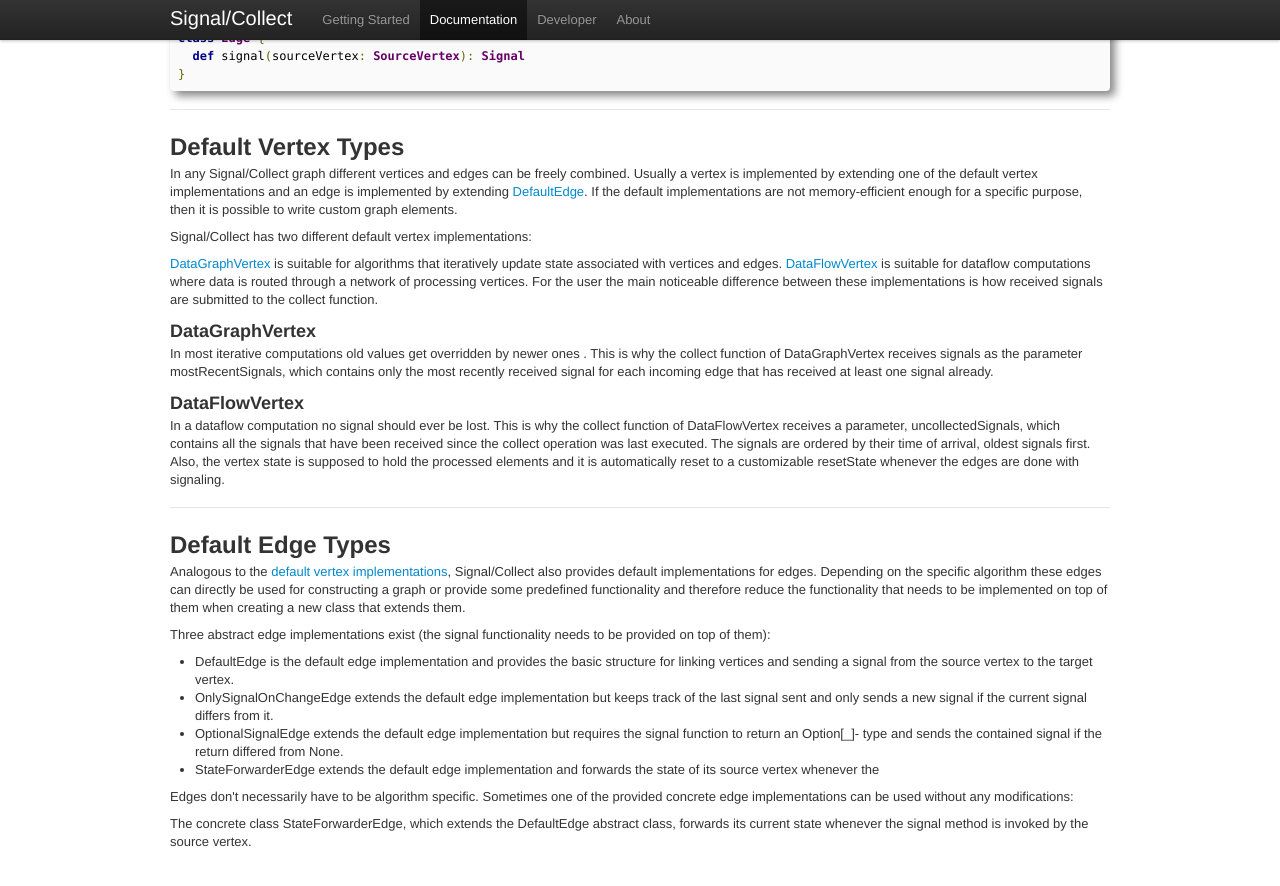
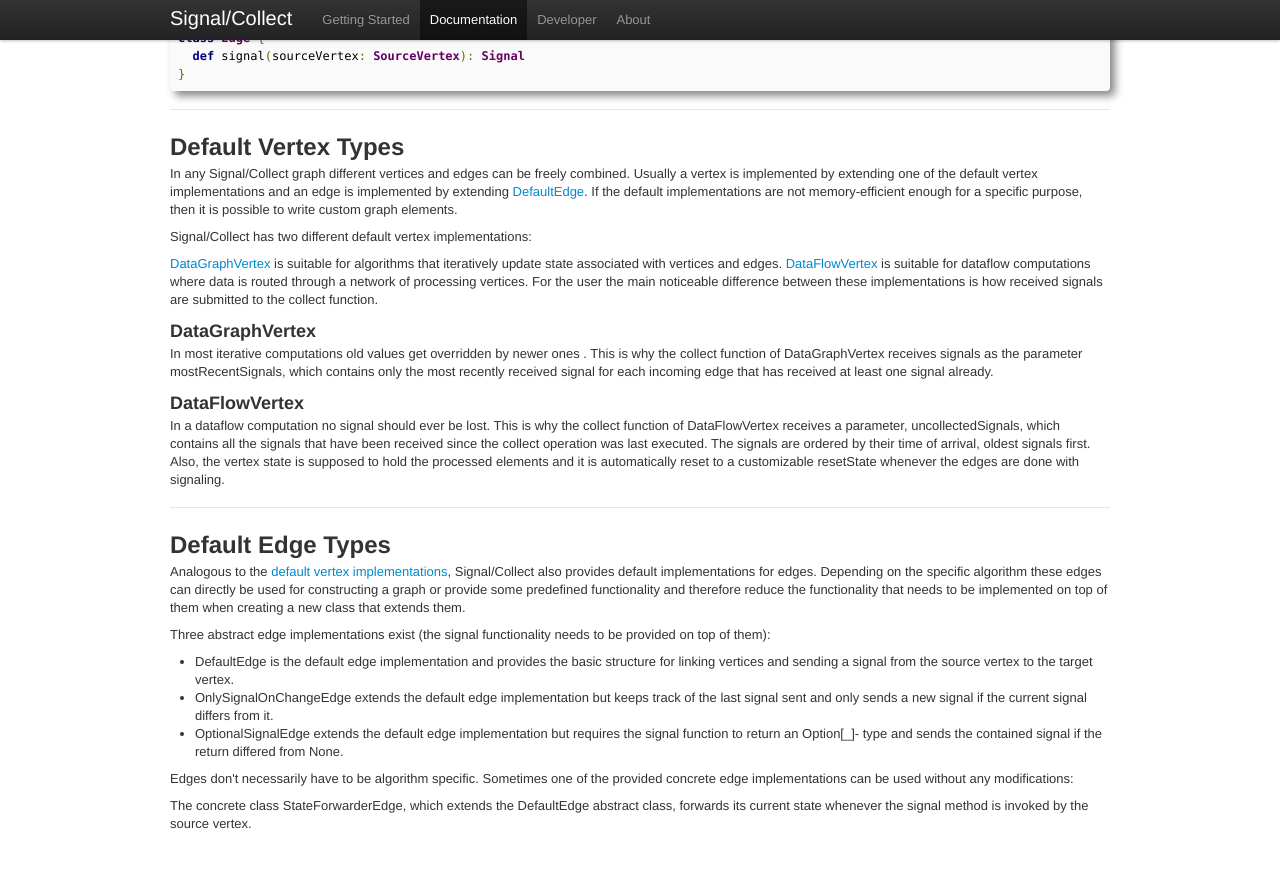
Before and after one commit to uzh/signal-collect, a Jekyll site: the page built from documentation.html, in a window 1280 px wide and 900 px high, scrolled down 652 px. Shown: the top 886 px of the window. Built offline with Jekyll 4.4.1, drawn with Linux system fonts in a browser that asks for light colours; comment, search, counter and statistics services are not loaded.

Commit message:
new favicon and stuff

```diff
--- a/documentation.html
+++ b/documentation.html
@@ -60,7 +60,6 @@
 <li id="DefaultEdge">DefaultEdge is the default edge implementation and provides the basic structure for linking vertices and sending a signal from the source vertex to the target vertex.</li>
 <li id="OnlySignalOnChangeEdge">OnlySignalOnChangeEdge extends the default edge implementation but keeps track of the last signal sent and only sends a new signal if the current signal differs from it.</li>
 <li id="OptionalSignalEdge">OptionalSignalEdge extends the default edge implementation but requires the signal function to return an Option[_]- type and sends the contained signal if the return differed from None.</li>
-<li id="StateForwarderEdge">StateForwarderEdge extends the default edge implementation and forwards the state of its source vertex whenever the </li>
 </ul>
 <p>Edges don't necessarily have to be algorithm specific. Sometimes one of the provided concrete edge implementations can be used without any modifications:</p>
 
```
Also changed, not shown: images/favicon.ico.
